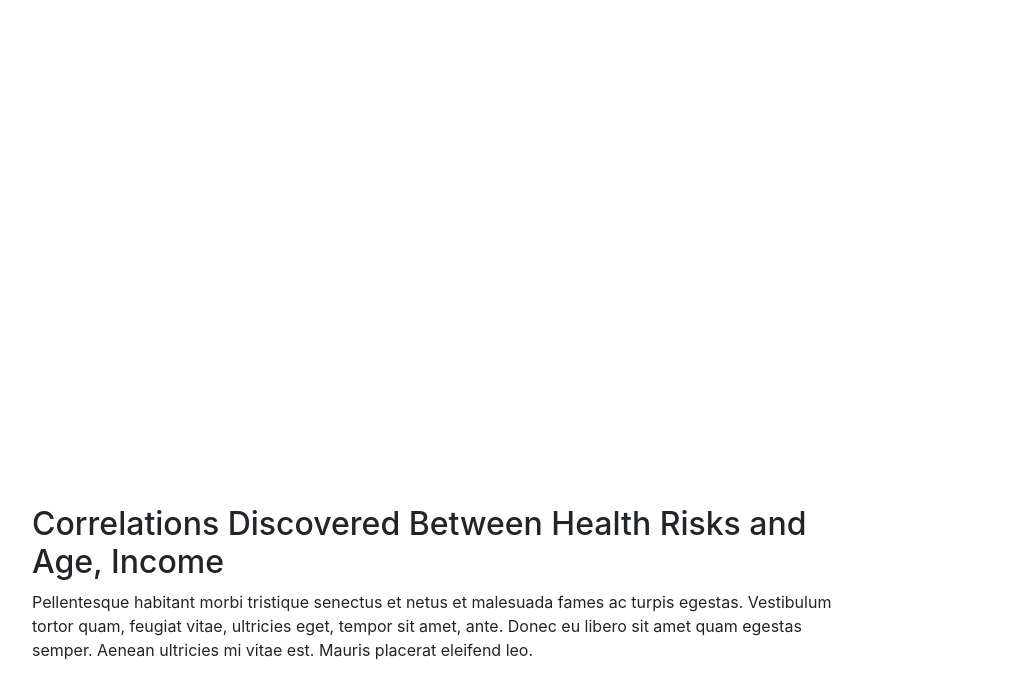
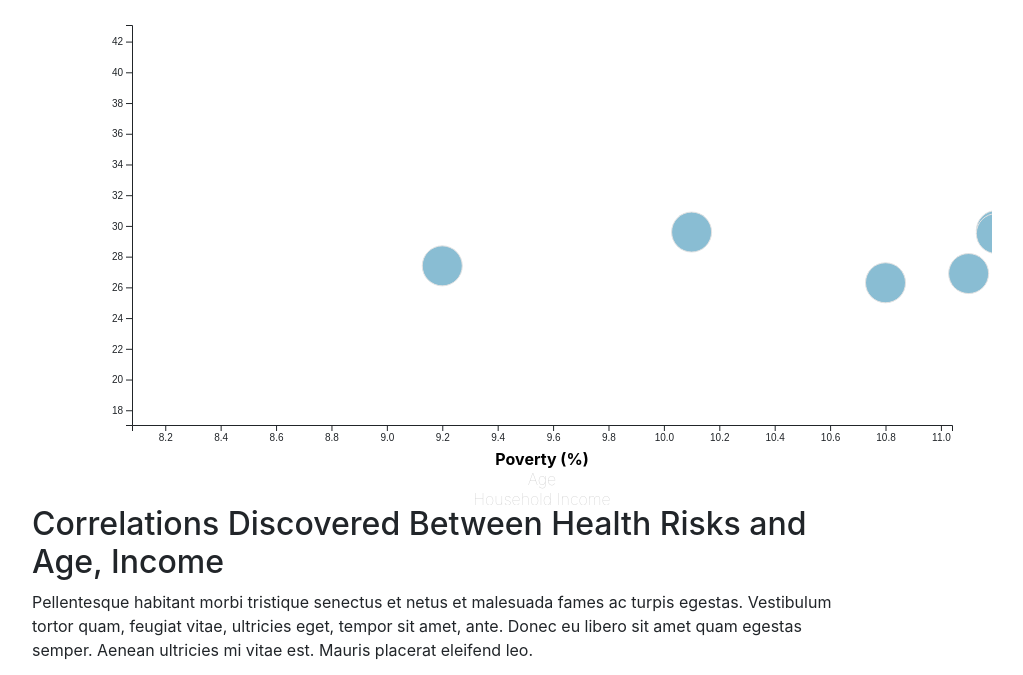
Before and after one commit to JakeGeiser/d3-challenge, a plain HTML site: page index.html in a window 1280 px wide. Shown: the part 51-726 px from the top of the page, without its empty margins (53-1076 px from the left). Drawn offline with nearby package versions, Linux system fonts and the light colour scheme; no server answers.

Commit message:
got data path working correctly

```diff
--- a/assets/js/app.js
+++ b/assets/js/app.js
@@ -104,7 +104,8 @@ function scatterMultiAxis(xTipLabels,yTipLabels,xKeys,yKeys,dataPath,
       }
 
     // function used for updating circles group with new tooltip
-    function updateToolTip(chosenXAxis, chosenYAxis, circlesGroup, axisKeysX, axisLabelsX, axisKeysY, axisLabelsY) {
+    function updateToolTip(chosenXAxis, chosenYAxis, circlesGroup, axisKeysX,
+                            axisLabelsX, axisKeysY, axisLabelsY) {
 
         var labelx;
         var labely;
@@ -156,10 +157,10 @@ function scatterMultiAxis(xTipLabels,yTipLabels,xKeys,yKeys,dataPath,
 
         // convert string to numbers
         for (let i = 0; i < xKeys.length; i++) {
-            dataObject[xKeys[i]] = dataObject[xKeys[i]].map(d => +d);
+            dataObject[xKeys[i]] = +dataObject[xKeys[i]];//.map(d => +d);
         }
         for (let j = 0; j < yKeys.length; j++) {
-            dataObject[yKeys[j]] = dataObject[yKeys[j]].map(d => +d);
+            dataObject[yKeys[j]] = +dataObject[yKeys[j]];//.map(d => +d);
         }
 
         // xLinearScale function above csv import
@@ -332,7 +333,10 @@ function scatterMultiAxis(xTipLabels,yTipLabels,xKeys,yKeys,dataPath,
             }
         }) // end of labelsGroupY
 
-    }) // end of d3.csv().then()
+    })// end of d3.csv().then()
+    // .catch(function(error) {
+    //     console.log(error);
+    //   });
 
 } // end of function scatterMultiAxis
 // x: Poverty, Age, income
@@ -345,5 +349,9 @@ var yKeyInput = ["obesity","smokes","healthcare"];
 var yAxisLabelsInput = ["Obesity (%)","Smokes (%)","No Healthcare (%)"];
 var yTipLabelsInput = ["Obesity (%)","Smokes (%)","No Healthcare (%)"];
 
-scatterMultiAxis(xTipLabelsInput,yTipLabelsInput,xKeyInput,yKeyInput,"../data/data.csv",
+scatterMultiAxis(xTipLabelsInput,yTipLabelsInput,xKeyInput,yKeyInput,"assets/data/data.csv",
     xAxisLabelsInput,yAxisLabelsInput);
+
+// d3.csv("assets/data/data.csv").then(function (data) {
+//     console.log(data)
+// })
```
Also changed, not shown: index.html (+1 -1 lines).
